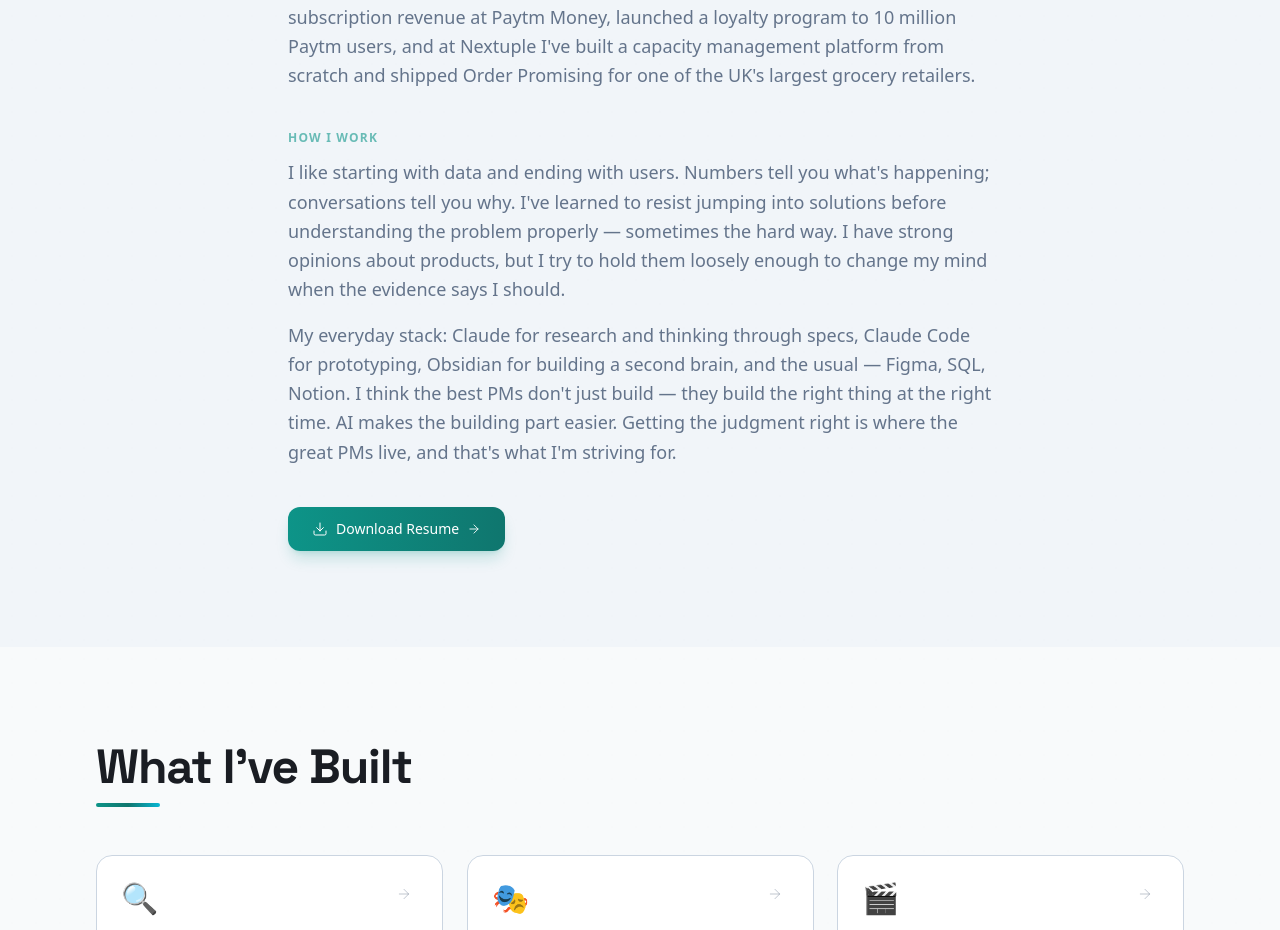
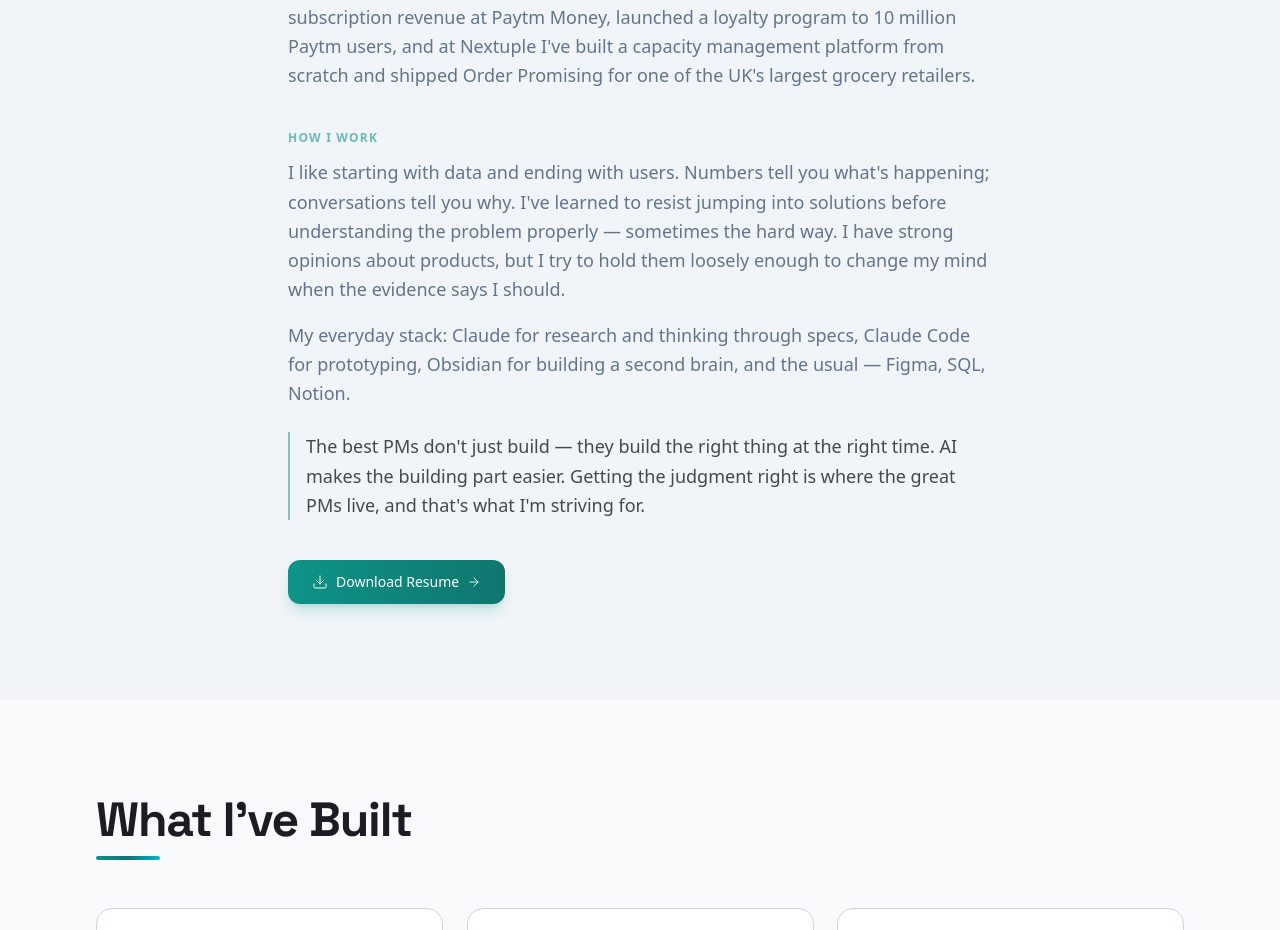
Before and after one commit to Mahe1235/Mahe1235.github.io, a Next.js app: page / in a window 1280 px wide. Shown: the part 1084-2014 px from the top of the page. Built offline with nearby package versions, Linux system fonts and the light colour scheme.

Commit message:
About: split PM belief into highlighted left-border callout

```diff
--- a/src/components/sections/About.tsx
+++ b/src/components/sections/About.tsx
@@ -46,7 +46,7 @@ export default function About() {
             whileInView={{ opacity: 1, y: 0 }}
             viewport={{ once: true }}
             transition={{ delay: 0.25, duration: 0.6, ease: [0.22, 1, 0.36, 1] }}
-            className="mb-2"
+            className="mb-6"
           >
             <p className="text-xs font-semibold uppercase tracking-widest text-primary/60 mb-3">
               How I work
@@ -55,6 +55,20 @@ export default function About() {
               {personal.howIWork.map((paragraph, i) => (
                 <p key={i}>{paragraph}</p>
               ))}
+            </div>
+          </motion.div>
+
+          {/* PM belief — highlighted callout */}
+          <motion.div
+            initial={{ opacity: 0, y: 16 }}
+            whileInView={{ opacity: 1, y: 0 }}
+            viewport={{ once: true }}
+            transition={{ delay: 0.35, duration: 0.6, ease: [0.22, 1, 0.36, 1] }}
+          >
+            <div className="pl-4 border-l-2 border-primary/50">
+              <p className="text-base md:text-lg text-foreground/80 leading-relaxed font-medium">
+                {personal.pmBelief}
+              </p>
             </div>
           </motion.div>
 
--- a/src/data/personal.ts
+++ b/src/data/personal.ts
@@ -29,8 +29,9 @@ export const personal = {
   ],
   howIWork: [
     "I like starting with data and ending with users. Numbers tell you what's happening; conversations tell you why. I've learned to resist jumping into solutions before understanding the problem properly — sometimes the hard way. I have strong opinions about products, but I try to hold them loosely enough to change my mind when the evidence says I should.",
-    "My everyday stack: Claude for research and thinking through specs, Claude Code for prototyping, Obsidian for building a second brain, and the usual — Figma, SQL, Notion. I think the best PMs don't just build — they build the right thing at the right time. AI makes the building part easier. Getting the judgment right is where the great PMs live, and that's what I'm striving for.",
+    "My everyday stack: Claude for research and thinking through specs, Claude Code for prototyping, Obsidian for building a second brain, and the usual — Figma, SQL, Notion.",
   ],
+  pmBelief: "The best PMs don't just build — they build the right thing at the right time. AI makes the building part easier. Getting the judgment right is where the great PMs live, and that's what I'm striving for.",
   traits: [],
   social: {
     linkedin: "https://www.linkedin.com/in/mahendrabreddy/",
```
